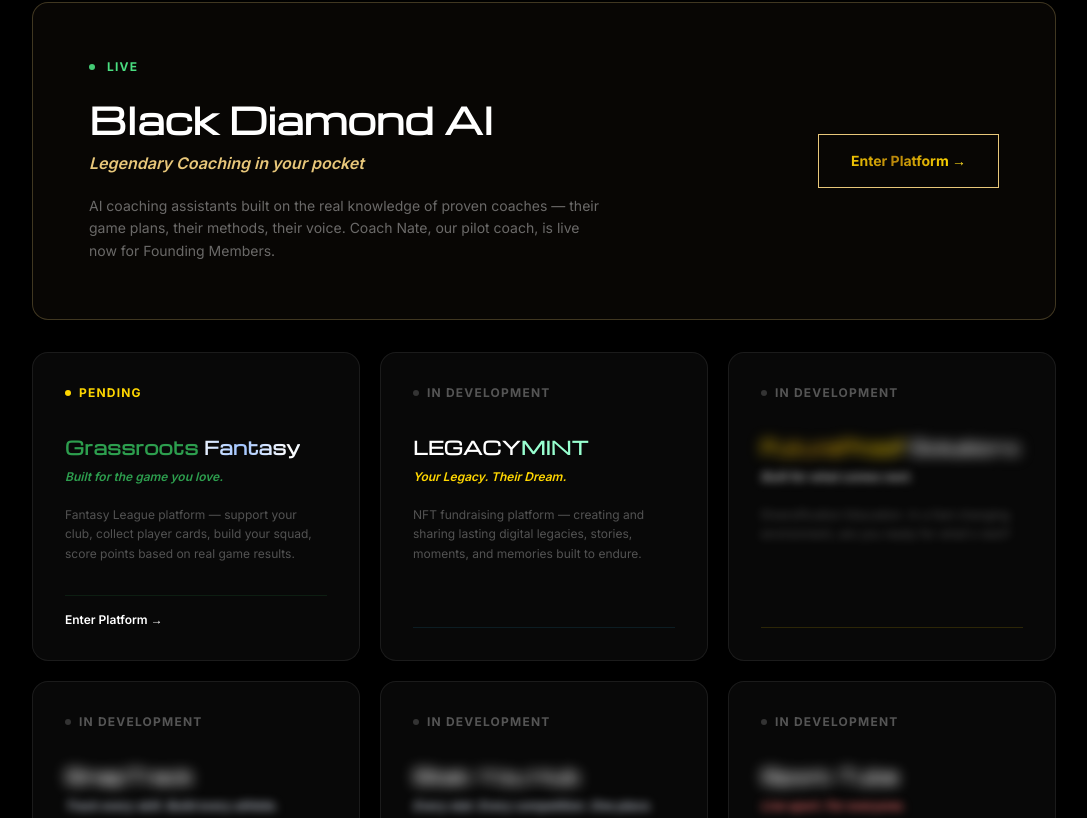
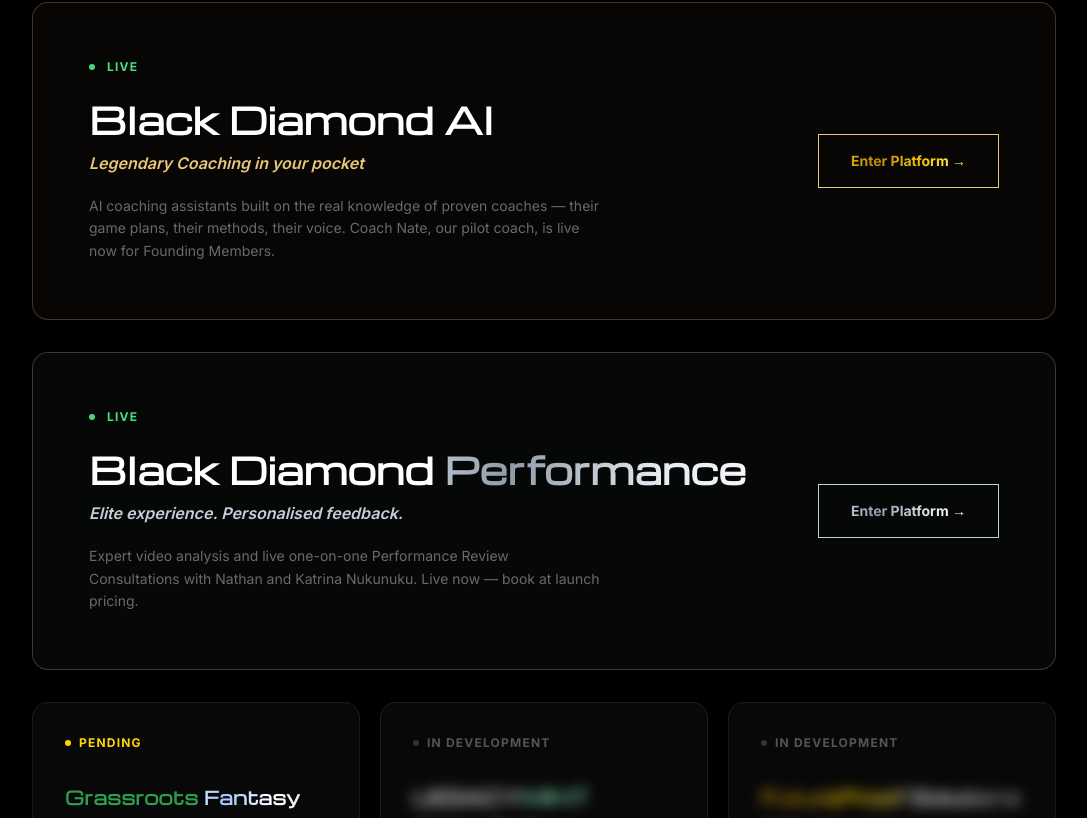
Before and after one commit to N8Nuks/blackdiamondlabs, a Next.js app: page /brands in a window 1280 px wide. Shown: the part 622-1440 px from the top of the page, without its empty margins (96-1183 px from the left). Built offline with nearby package versions, Linux system fonts and the light colour scheme.

Commit message:
Brands: BDP live, blur LegacyMint, silver featured button

```diff
--- a/app/brands/page.tsx
+++ b/app/brands/page.tsx
@@ -22,16 +22,24 @@
       <span style={{ background: 'linear-gradient(90deg,#888,#fff,#ccc,#fff,#888)', backgroundSize: '200% auto', WebkitBackgroundClip: 'text', WebkitTextFillColor: 'transparent', backgroundClip: 'text', animation: 'shimmer 3s linear infinite', animationDelay: '0.5s' }}>Solutions</span>
     </span>
   )
+  if (name === 'Black Diamond Performance') return (
+    <span>
+      <span style={{ color: '#ffffff' }}>Black Diamond</span>
+      {' '}
+      <span style={{ background: 'linear-gradient(90deg,#8E9BA8,#E6EAF0,#FFFFFF,#E6EAF0,#8E9BA8)', backgroundSize: '200% auto', WebkitBackgroundClip: 'text', WebkitTextFillColor: 'transparent', backgroundClip: 'text', animation: 'shimmer 3s linear infinite' }}>Performance</span>
+    </span>
+  )
   return <span>{name}</span>
 }
 
 export default function Brands() {
   const brands = [
     { name: 'Grassroots Fantasy', tagline: 'Built for the game you love.', taglineColor: '#2d9e4e', desc: 'Fantasy League platform — support your club, collect player cards, build your squad, score points based on real game results.', status: 'Pending', href: 'https://www.grassrootsfantasy.co.nz', accent: '#2d9e4e' },
-    { name: 'LegacyMint', tagline: 'Your Legacy. Their Dream.', taglineColor: '#FFD700', desc: 'NFT fundraising platform — creating and sharing lasting digital legacies, stories, moments, and memories built to endure.', status: 'In Development', href: '#', accent: '#2596be' },
+    { name: 'LegacyMint', tagline: 'Your Legacy. Their Dream.', taglineColor: '#FFD700', desc: 'NFT fundraising platform — creating and sharing lasting digital legacies, stories, moments, and memories built to endure.', status: 'In Development', href: '#', accent: '#2596be', blur: true },
     { name: 'FutureProof Solutions', tagline: 'Built for what comes next.', taglineColor: '#C0C0C0', desc: "Diversification Education. In a fast changing environment, are you ready for what's next?", status: 'In Development', href: '#', accent: '#FFD700' , blur: true },
     { name: 'SnapTrack', tagline: 'Track every skill. Build every athlete.', taglineColor: '#C7CEDA', desc: 'Skill performance education app built for athletes who want to measure their development.', status: 'In Development', href: '#', accent: '#C7CEDA' , blur: true },
     { name: 'Black Diamond AI', tagline: 'Legendary Coaching in your pocket', taglineColor: '#E8C77A', desc: 'AI coaching assistants built on the real knowledge of proven coaches — their game plans, their methods, their voice. Coach Nate, our pilot coach, is live now for Founding Members.', status: 'Live', href: '/bd-ai', accent: '#E8C77A' },
+    { name: 'Black Diamond Performance', tagline: 'Elite experience. Personalised feedback.', taglineColor: '#C7CEDA', desc: 'Expert video analysis and live one-on-one Performance Review Consultations with Nathan and Katrina Nukunuku. Live now — book at launch pricing.', status: 'Live', href: '/performance', accent: '#C7CEDA' },
     { name: 'Stat-You Hub', tagline: 'Every stat. Every competition. One place.', taglineColor: '#C7CEDA', desc: 'A permanent digital profile for every athlete — every stat from every competition, across an entire career.', status: 'In Development', href: '#', accent: '#C7CEDA' , blur: true },
     { name: 'Sport-Tube', tagline: 'Live sport. For everyone.', taglineColor: '#F87171', desc: 'Live streaming built specifically for minor sports competitions — putting every game in front of every fan.', status: 'In Development', href: '#', accent: '#F87171' , blur: true },
   ]
@@ -92,7 +100,7 @@
                   <p className="text-sm text-white/40 leading-relaxed max-w-lg">{brand.desc}</p>
                 </div>
                 <a href={brand.href} className="shrink-0 inline-flex items-center gap-3 border px-8 py-4 text-sm font-bold text-white hover:bg-white/5 transition-all duration-200" style={{ borderColor: brand.accent }}>
-                  <span style={{ background: 'linear-gradient(90deg,#B8860B,#FFD700,#FFF3C4,#FFD700,#B8860B)', backgroundSize: '200% auto', WebkitBackgroundClip: 'text', WebkitTextFillColor: 'transparent', backgroundClip: 'text', animation: 'shimmer 3s linear infinite' }}>Enter Platform →</span>
+                  <span style={{ background: brand.accent === '#C7CEDA' ? 'linear-gradient(90deg,#8E9BA8,#E6EAF0,#FFFFFF,#E6EAF0,#8E9BA8)' : 'linear-gradient(90deg,#B8860B,#FFD700,#FFF3C4,#FFD700,#B8860B)', backgroundSize: '200% auto', WebkitBackgroundClip: 'text', WebkitTextFillColor: 'transparent', backgroundClip: 'text', animation: 'shimmer 3s linear infinite' }}>Enter Platform →</span>
                 </a>
               </div>
             )
```
